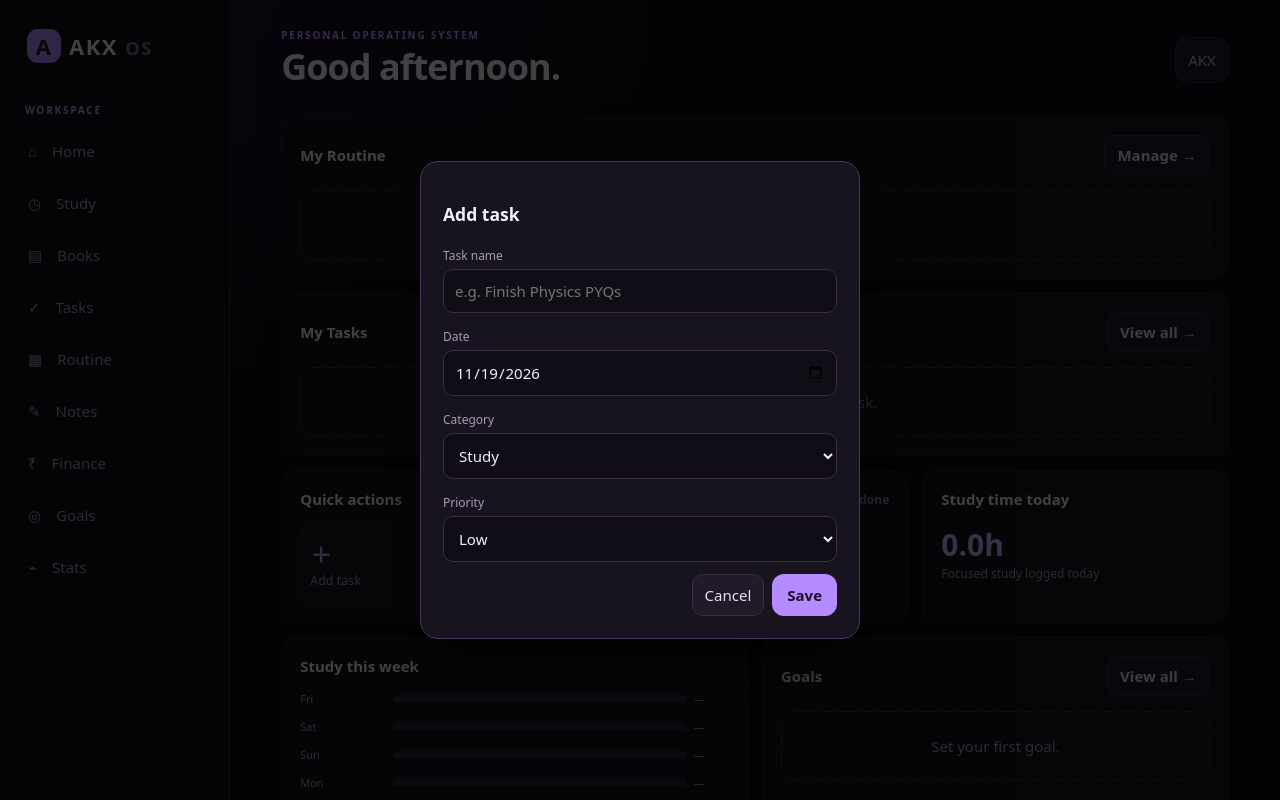
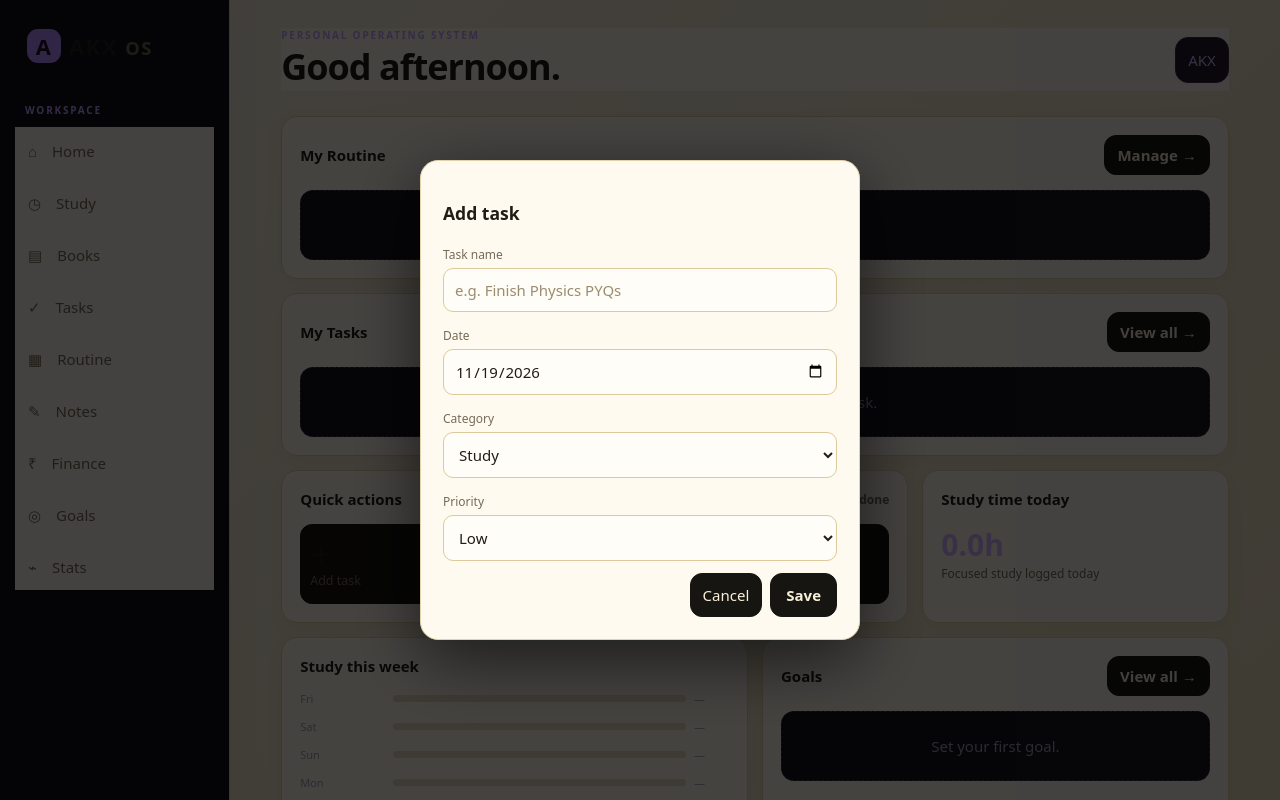
Before and after one commit to ayushkumargupta822-creator/akx-personal-app, a plain HTML site: page index.html in a window 1280 px wide. Both pictures are taken after a click on the button "＋ Add task". Shown: the top 800 px of the page. Drawn offline with Linux system fonts and the light colour scheme.

Commit message:
Apply warm gold and black theme

```diff
--- a/index.html
+++ b/index.html
@@ -53,7 +53,46 @@ body{background:radial-gradient(ellipse at 12% 0%,rgba(139,92,246,.12),transpare
 .mobile button.active{color:#c9aaff}
 .mobile button.active b{filter:none}
 @media(prefers-reduced-motion:reduce){*,*::before,*::after{transition:none!important;scroll-behavior:auto!important}}
-</style></head><body><div class="app"><aside class="side"><div class="brand"><span class="logo">A</span>AKX <small style="color:#778">OS</small></div><div class="eyebrow" style="padding:10px">WORKSPACE</div><nav class="nav" id="sideNav"></nav></aside><main class="main"><header class="top"><div><div class="eyebrow">PERSONAL OPERATING SYSTEM</div><div class="hello" id="greeting">Good day.</div><div class="muted" id="today"></div></div><div class="avatar">AKX</div></header>
+</style>
+<style id="akx-gold-black-theme">
+:root{
+ --bg:#f5edda !important;--card:#fffaf0 !important;--card2:#f1e5c9 !important;
+ --line:#e3d2aa !important;--t:#211d16 !important;--muted:#766b57 !important;
+ --a:#b58a32 !important;--accent:#b58a32 !important;--radius:16px !important;
+ color-scheme:light !important;
+}
+html,body{background:#f5edda!important;color:#211d16!important}
+body{background:linear-gradient(135deg,#f8f1e2 0%,#efe2c3 100%) fixed!important}
+header,.topbar,.sidebar,.bottomnav,.nav,.modal,.modalbox{background:#fffaf0!important;color:#211d16!important;border-color:#e3d2aa!important}
+.card,.panel,.statcard,.entry,.rowitem,.book-card,.bookcard,.tile,.modal-content{
+ background:#fffaf0!important;color:#211d16!important;border:1px solid #e3d2aa!important;
+ box-shadow:0 5px 18px rgba(92,67,22,.055)!important
+}
+h1,h2,h3,h4,strong,b,.cardtitle,.stathead{color:#211d16!important}
+p,.muted,small,label{color:#766b57!important}
+button,.btn,.primary,.action-btn,.add-btn,.submit-btn{
+ background:#171512!important;color:#f8efd9!important;border:1px solid #171512!important;
+ box-shadow:none!important;border-radius:12px!important
+}
+button:hover,.btn:hover,.primary:hover{background:#332b1c!important;color:#fff8e8!important}
+.iconbtn{background:#211d16!important;color:#f8efd9!important}
+input:not([type=checkbox]):not([type=range]),select,textarea,.field{
+ background:#fffdf7!important;color:#211d16!important;border:1px solid #ddc99c!important
+}
+input::placeholder,textarea::placeholder{color:#9b8c70!important}
+input[type=checkbox]{accent-color:#b58a32!important}
+input[type=range]{accent-color:#b58a32!important}
+.progress,.bar{background:#e8dcc2!important}
+.progress i,.bar i{background:#b58a32!important}
+.pill,.tag,.badge{background:#efe2c3!important;color:#72551c!important;border:1px solid #dfc68d!important}
+nav button,.nav button,.bottomnav button,.tab{background:transparent!important;color:#766b57!important;border-color:transparent!important}
+nav button.active,.nav button.active,.bottomnav button.active,.tab.active,[aria-current=page]{
+ background:#eee1c2!important;color:#3b2c0d!important;border-color:#dfc68d!important
+}
+a{color:#8a641e!important}
+hr{border-color:#e3d2aa!important}
+</style>
+</head><body><div class="app"><aside class="side"><div class="brand"><span class="logo">A</span>AKX <small style="color:#778">OS</small></div><div class="eyebrow" style="padding:10px">WORKSPACE</div><nav class="nav" id="sideNav"></nav></aside><main class="main"><header class="top"><div><div class="eyebrow">PERSONAL OPERATING SYSTEM</div><div class="hello" id="greeting">Good day.</div><div class="muted" id="today"></div></div><div class="avatar">AKX</div></header>
 <section class="page active" id="dashboard"><div class="grid">
 <div class="card s12"><div class="cardtitle">My Routine <button class="ghost" onclick="go('routine')">Manage →</button></div><div id="dashRoutine"></div></div>
 <div class="card s12"><div class="cardtitle">My Tasks <button class="ghost" onclick="go('tasks')">View all →</button></div><div id="dashTasks"></div></div>
```
